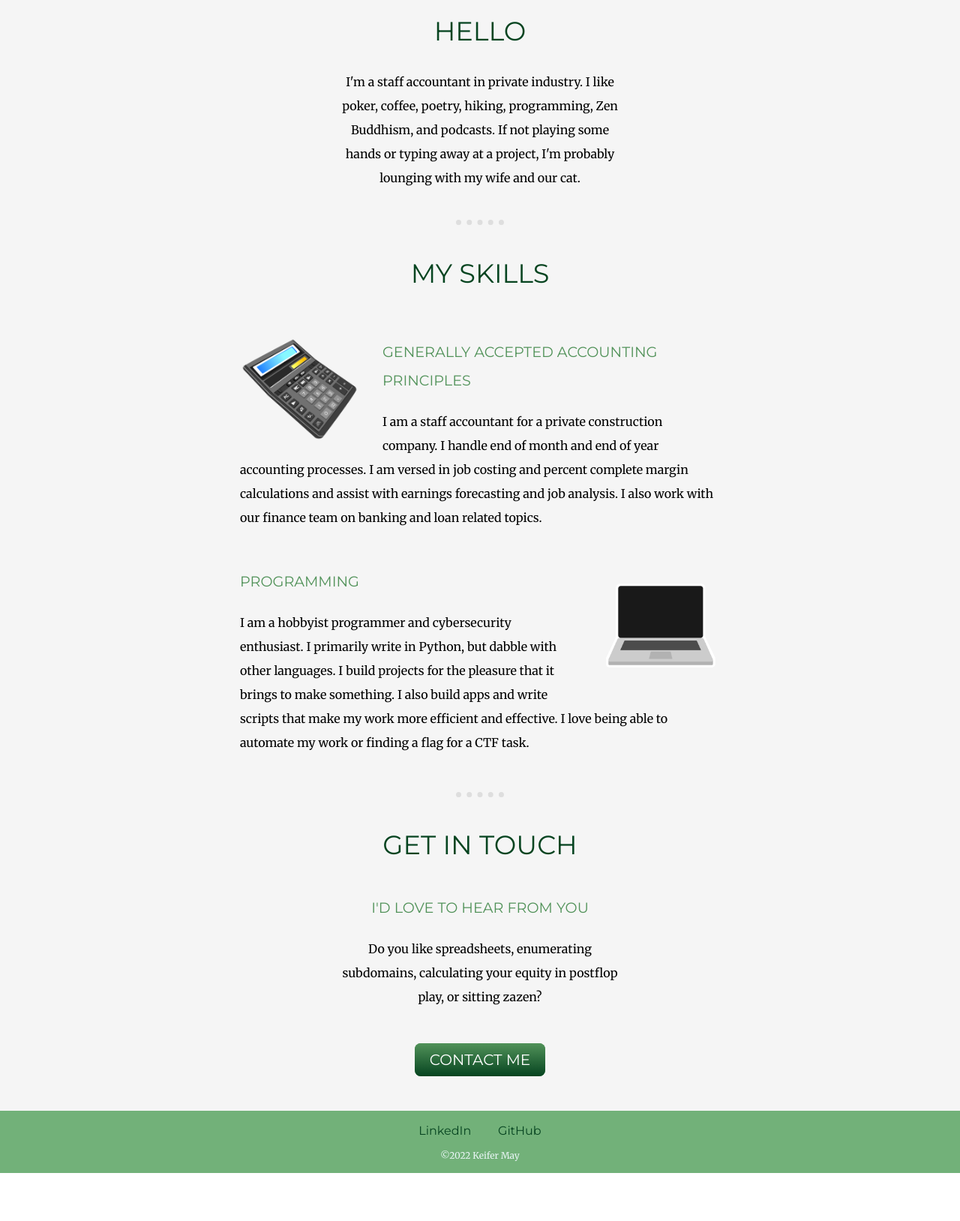
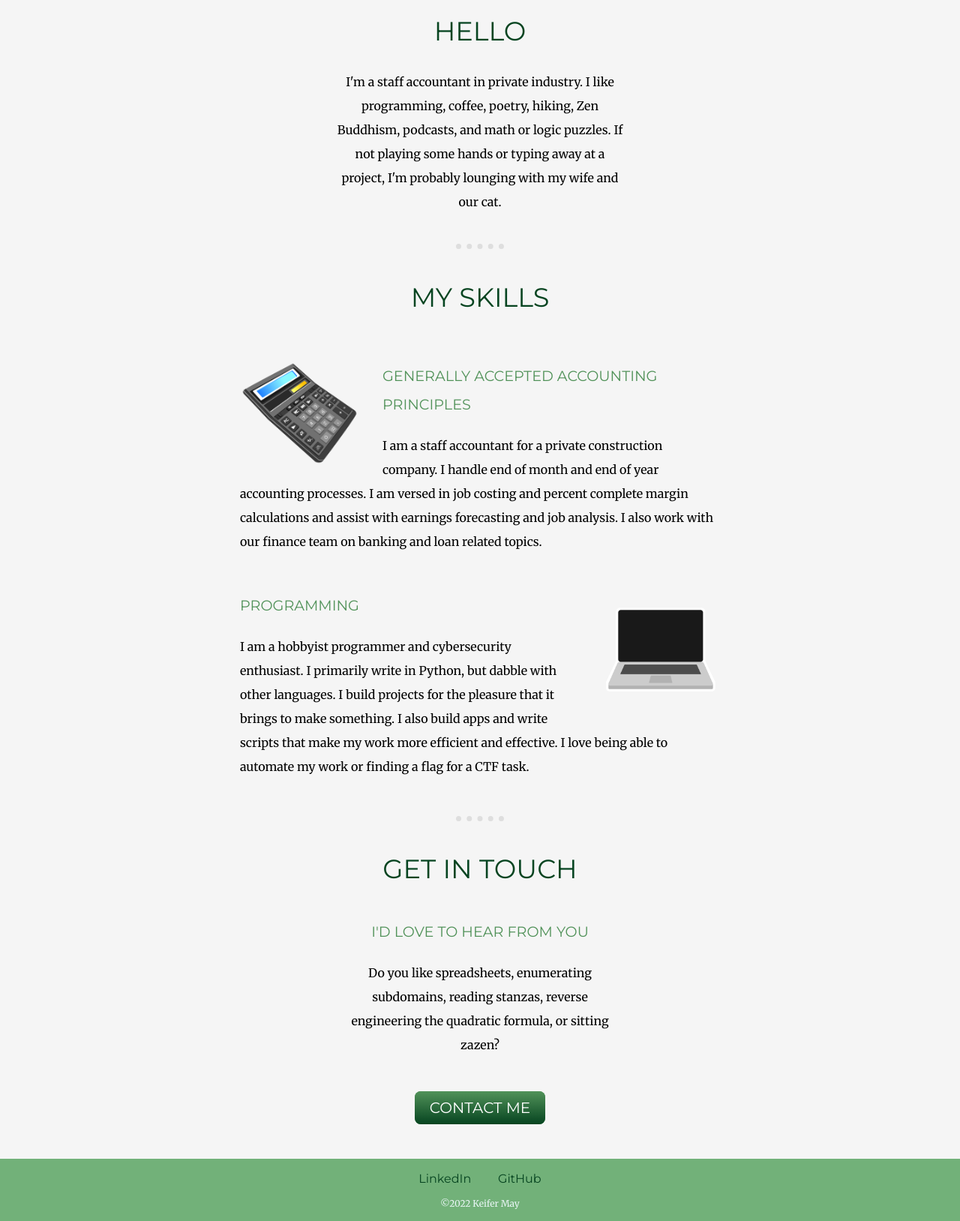
Before and after one commit to keifer-may/my-site, a plain HTML site: page index.html in a window 1280 px wide. Shown: the part 962-2590 px from the top of the page at 75% size. Before the commit the page ends 2526 px from the top, so only its background shows below. Drawn offline with Linux system fonts and the light colour scheme.

Commit message:
Update index.html

```diff
--- a/index.html
+++ b/index.html
@@ -30,7 +30,7 @@
   <div class="profile">
     <img class="keifer-picture" src="Images/keifer.jpg" alt="Keifer-Image">
     <h2 class="hello">HELLO</h2>
-    <p>I'm a staff accountant in private industry. I like poker, coffee, poetry, hiking, programming, Zen Buddhism, and podcasts. If not playing some hands or typing away at a project, I'm probably lounging with my wife and our cat.</p>
+    <p>I'm a staff accountant in private industry. I like programming, coffee, poetry, hiking, Zen Buddhism, podcasts, and math or logic puzzles. If not playing some hands or typing away at a project, I'm probably lounging with my wife and our cat.</p>
   </div>
   <hr>
   <div class="skills">
@@ -50,7 +50,7 @@
   <div class="contact-me">
     <h2>GET IN TOUCH</h2>
     <h3>I'D LOVE TO HEAR FROM YOU</h3>
-    <p class="contact-paragraph">Do you like spreadsheets, enumerating subdomains, calculating your equity in postflop play, or sitting zazen?</p>
+    <p class="contact-paragraph">Do you like spreadsheets, enumerating subdomains, reading stanzas, reverse engineering the quadratic formula, or sitting zazen?</p>
     <a class="btn" href="mailto:kmay@prangerent.com">CONTACT ME</a>
   </div>
 </div>
```
